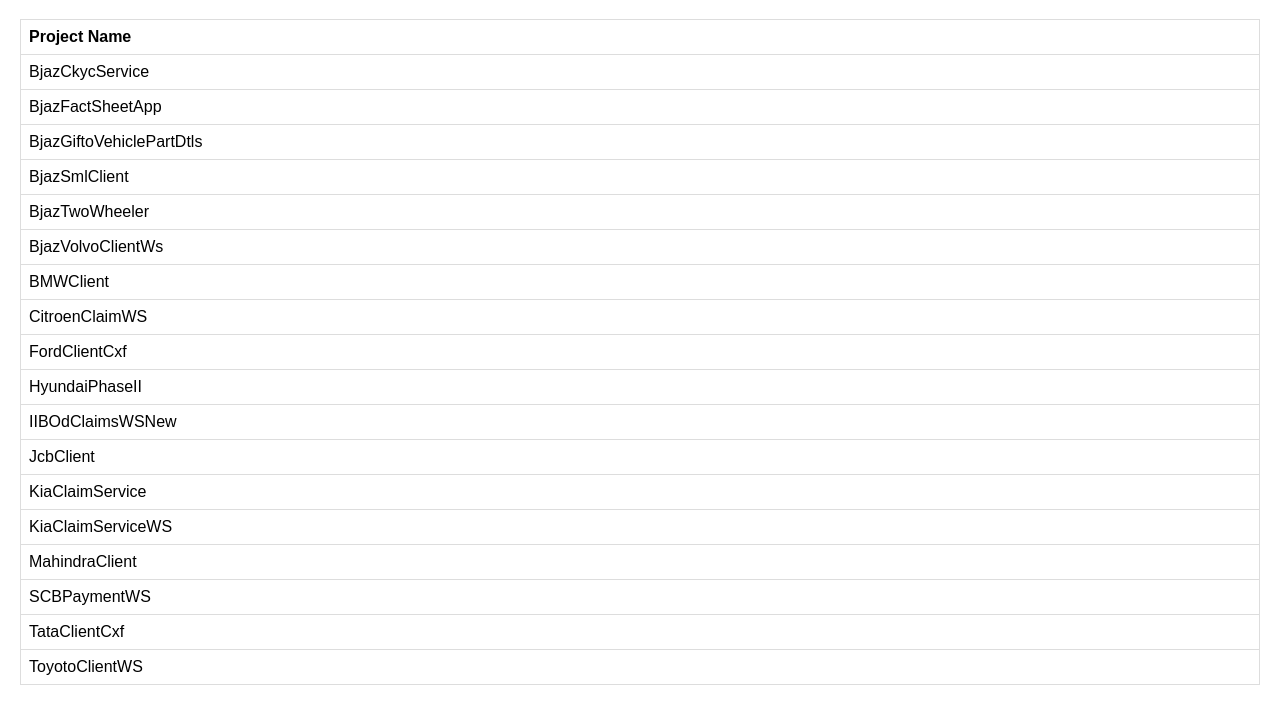
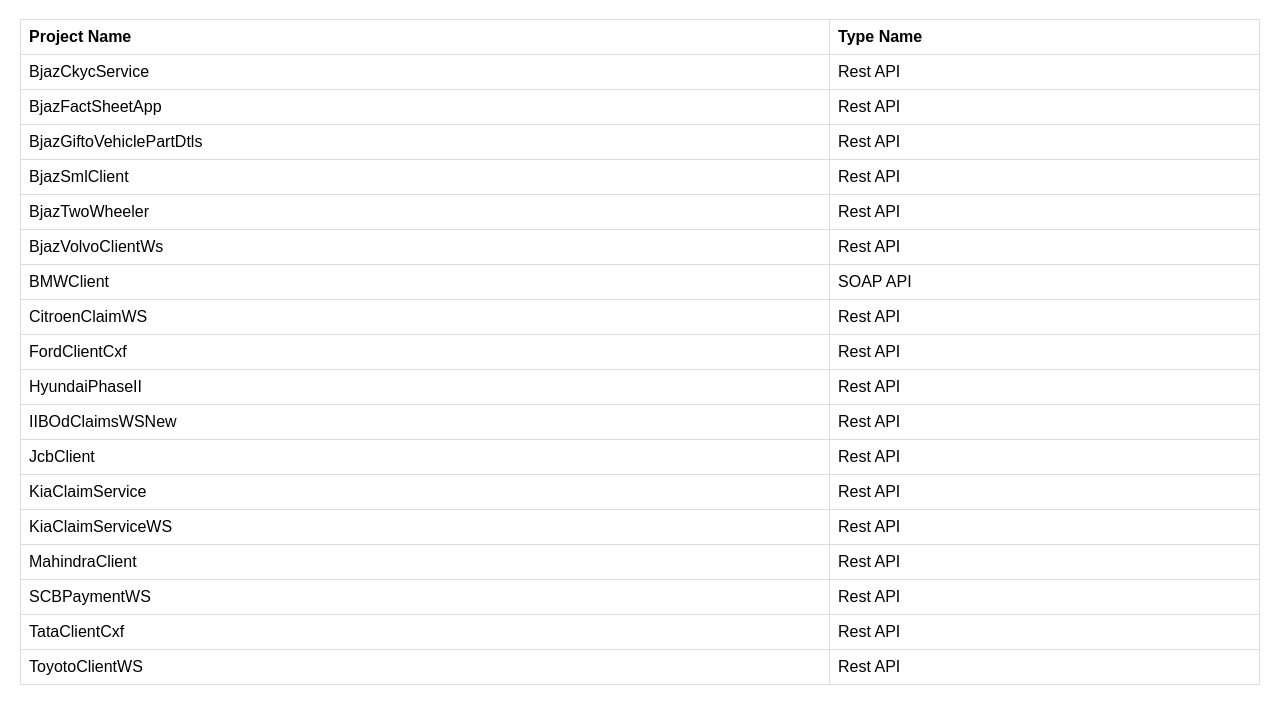
Before and after one commit to MohitJeewan/BagicTeam, a plain HTML site: page index.html in a window 1280 px wide. Both pictures are taken after a click on the button "EXT". Shown: the part 127-832 px from the top of the page. Drawn offline with Linux system fonts and the light colour scheme.

Commit message:
Update index.html
fd

```diff
--- a/index.html
+++ b/index.html
@@ -147,81 +147,81 @@
         <table id="table1" style="display: none;">
             <tr>
                 <th>Project Name</th>
-
+                <th>Type Name</th>
             </tr>
             <tr>
                 <td>BjazCkycService</td>
-
+                <td>Rest API</td>
             </tr>
             <tr>
                 <td>BjazFactSheetApp</td>
-
+                <td>Rest API</td>
             </tr>
             <tr>
                 <td>BjazGiftoVehiclePartDtls</td>
-
+                <td>Rest API</td>
             </tr>
             <tr>
                 <td>BjazSmlClient</td>
-
+                <td>Rest API</td>
             </tr>
             <tr>
                 <td>BjazTwoWheeler</td>
-
+                <td>Rest API</td>
             </tr>
             <tr>
                 <td>BjazVolvoClientWs</td>
-
+                <td>Rest API</td>
             </tr>
             <tr>
                 <td>BMWClient</td>
-
+                <td>SOAP API</td>
             </tr>
             <tr>
                 <td>CitroenClaimWS</td>
-
+                <td>Rest API</td>
             </tr>
             <tr>
                 <td>FordClientCxf</td>
-
+                <td>Rest API</td>
             </tr>
             <tr>
                 <td>HyundaiPhaseII</td>
-
+                <td>Rest API</td>
             </tr>
             <tr>
                 <td>IIBOdClaimsWSNew</td>
-
+                <td>Rest API</td>
             </tr>
             <tr>
                 <td>JcbClient</td>
-
+                <td>Rest API</td>
             </tr>
             <tr>
                 <td>KiaClaimService</td>
-
+                <td>Rest API</td>
             </tr>
             <tr>
                 <td>KiaClaimServiceWS</td>
-
+                <td>Rest API</td>
             </tr>
             <tr>
                 <td>MahindraClient</td>
-
+                <td>Rest API</td>
             </tr>
             <tr>
                 <td>SCBPaymentWS</td>
-
+                <td>Rest API</td>
             </tr>
             <tr>
                 <td>TataClientCxf</td>
-
+                <td>Rest API</td>
             </tr>
 
             <tr>
                 <td>ToyotoClientWS</td>
-
-
+                <td>Rest API</td>
+            </tr>
 
             <!-- Add more rows as needed -->
         </table>
@@ -231,56 +231,56 @@
 
             <tr>
                 <th>Project Name</th>
-
+                <th>Type Name</th>
             </tr>
             <tr>
                 <td>BjazAutoLetterGenration</td>
-
+                <td>Rest API</td>
             </tr>
             <tr>
                 <td>BjazBagicPay</td>
-
+                <td>Rest API</td>
             </tr>
             <tr>
                 <td>BjazCustomerLoyalty</td>
-
+                <td>Rest API</td>
             </tr>
             <tr>
                 <td>BjazFactSheetApp</td>
-
+                <td>Rest API</td>
             </tr>
             <tr>
                 <td>BjazHyundaiWS</td>
-
+                <td>Rest API</td>
             </tr>
             <tr>
                 <td>BjazMGClaimWS</td>
-
+                <td>Rest API</td>
             </tr>
 
             <tr>
                 <td>BjazRSA</td>
-
+                <td>Rest API</td>
             </tr>
              <tr>
                 <td>BjazVolkswaganWS</td>
-
+                <td>Rest API</td>
             </tr>
             <tr>
                 <td>BjazYamahaWS</td>
-
+                <td>Rest API</td>
             </tr>
             <tr>
                 <td>IIBOdClaimsWSNew</td>
-
+                <td>Rest API</td>
             </tr>
             <tr>
                 <td>REClientWS</td>
-
+                <td>Rest API</td>
             </tr>
             <tr>
                 <td>WorkshopStatusDocs</td>
-
+                <td>Rest API</td>
             </tr>
 
         </table>
@@ -290,16 +290,16 @@
         <table id="table3" style="display: none;">
             <tr>
                 <th>Project Name</th>
-
+                <th>Type Name</th>
 
             </tr>
             <tr>
                 <td>MarutiClient</td>
-
+                <td>Rest API</td>
             </tr>
             <tr>
                 <td>Motor4WWCMWS</td>
-
+                <td>Rest API</td>
             </tr>
         </table>
          <!-- Table 4 -->
```
